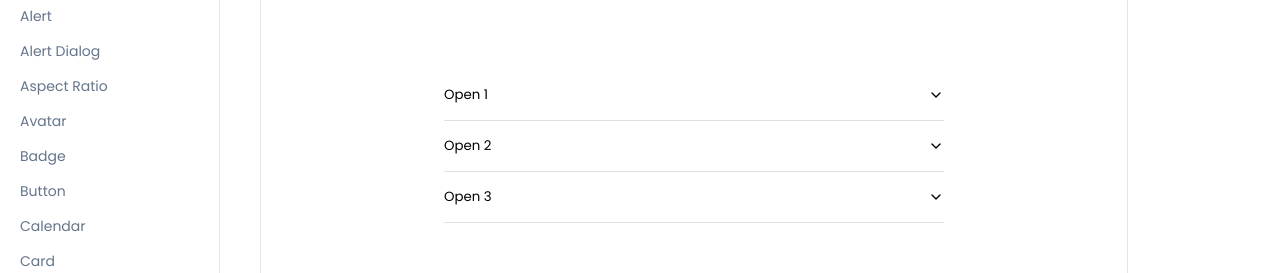
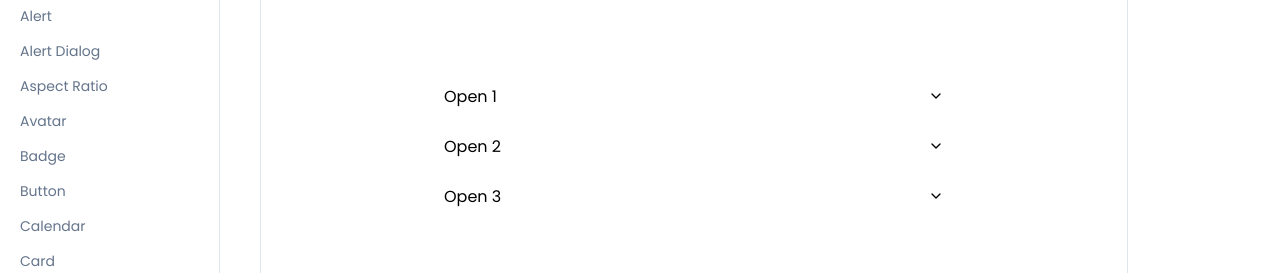
Before and after one commit to adam-ridhwan/ui-component-library, a React (Vite) app: page /docs/components/accordion in a window 1280 px wide. Shown: the part 342-615 px from the top of the page. Built offline with nearby package versions, Linux system fonts and the light colour scheme.

Commit message:
fix: transition fix

```diff
--- a/src/components/ui/accordion/Accordion.docs.tsx
+++ b/src/components/ui/accordion/Accordion.docs.tsx
@@ -1,4 +1,3 @@
-import ChevronDownIcon from '@/assets/svg/ChevronDownIcon';
 import Chevronright from '@/assets/svg/ChevronRightIcon';
 import NavigationLink from '@/components/navigation-link';
 import Path from '@/components/path';
@@ -11,6 +10,7 @@ import { COMPONENTS, COMPONENTS_ROUTES } from '@/utils/constants';
 import { convertToTitleCase } from '@/utils/convertToTitleCase';
 import { FC } from 'react';
 import styles from './AccordionDocsStyles.module.css';
+import './AccordionStyles.css';
 
 interface IAccordionProps {
   title: string;
@@ -48,34 +48,31 @@ const AccordionDocs: FC<IAccordionProps> = () => {
           <div className={styles.preview_container}>
             {selectedTab === Tab.PREVIEW && (
               <div className={styles.component_container}>
-                <Accordion.Root defaultIndex={-1}>
-                  <Accordion.Item index={0}>
-                    <Accordion.Header>
-                      <Accordion.Trigger>Open 1</Accordion.Trigger>
+                <Accordion.Root className='AccordionRoot' defaultIndex={-1} type='single'>
+                  <Accordion.Item className='AccordionItem' index={0}>
+                    <Accordion.Header className='AccordionHeader'>
+                      <Accordion.Trigger className='AccordionTrigger'>Open 1</Accordion.Trigger>
                     </Accordion.Header>
-                    <Accordion.Content>
+                    <Accordion.Content className='AccordionContent'>
+                      Lorem ipsum dolor sit amet, consectetur adipiscing elit, sed do eiusmod tempor incididunt ut
+                      labore et dolore magna aliqua.
+                    </Accordion.Content>
+                  </Accordion.Item>
+                  <Accordion.Item className='AccordionItem' index={1}>
+                    <Accordion.Header className='AccordionHeader'>
+                      <Accordion.Trigger className='AccordionTrigger'>Open 2</Accordion.Trigger>
+                    </Accordion.Header>
+                    <Accordion.Content className='AccordionContent'>
                       Lorem ipsum dolor sit amet, consectetur adipiscing elit, sed do eiusmod tempor incididunt ut
                       labore et dolore magna aliqua.
                     </Accordion.Content>
                   </Accordion.Item>
 
-                  <Accordion.Item index={1}>
-                    <Accordion.Header>
-                      <Accordion.Trigger>Open 2</Accordion.Trigger>
+                  <Accordion.Item className='AccordionItem' index={2}>
+                    <Accordion.Header className='AccordionHeader'>
+                      <Accordion.Trigger className='AccordionTrigger'>Open 3</Accordion.Trigger>
                     </Accordion.Header>
-
-                    <Accordion.Content>
-                      Lorem ipsum dolor sit amet, consectetur adipiscing elit, sed do eiusmod tempor incididunt ut
-                      labore et dolore magna aliqua.
-                    </Accordion.Content>
-                  </Accordion.Item>
-
-                  <Accordion.Item index={2}>
-                    <Accordion.Header>
-                      <Accordion.Trigger>Open 3</Accordion.Trigger>
-                    </Accordion.Header>
-
-                    <Accordion.Content>
+                    <Accordion.Content className='AccordionContent'>
                       Lorem ipsum dolor sit amet, consectetur adipiscing elit, sed do eiusmod tempor incididunt ut
                       labore et dolore magna aliqua.
                     </Accordion.Content>
--- a/src/components/ui/accordion/AccordionDocsStyles.module.css
+++ b/src/components/ui/accordion/AccordionDocsStyles.module.css
@@ -40,15 +40,12 @@
   margin-bottom: 2em;
   padding: 40px;
   display: flex;
+  justify-content: center;
   align-items: center;
-  justify-content: center;
 }
 
 .component_container {
-  display: flex;
-  flex-direction: column;
-  align-items: center;
-  justify-content: center;
+  margin: 50px 0;
 }
 
 .section_container h3 {
--- /dev/null
+++ b/src/components/ui/accordion/AccordionStyles.css
@@ -0,0 +1,48 @@
+:root {
+  --radix-accordion-content-height: 40px;
+  --radix-accordion-content-padding: 10px;
+}
+
+.AccordionRoot {
+  display: flex;
+  flex-direction: column;
+  width: 500px;
+  border-radius: 6px;
+}
+
+.AccordionItem {
+  /* overflow: hidden; */
+}
+
+.AccordionHeader {
+}
+
+.AccordionTrigger {
+  border-radius: 6px;
+  font-size: 16px;
+  height: 50px;
+  width: 100%;
+  cursor: pointer;
+  outline: none;
+  text-align: left;
+  border: none;
+  background-color: white;
+  flex: 1;
+  display: flex;
+  align-items: center;
+  justify-content: space-between;
+}
+
+.AccordionContent {
+  overflow: hidden;
+  font-size: 14px;
+  display: flex;
+  align-items: center;
+  color: #0f172a;
+  height: 0;
+  transition: height 300ms cubic-bezier(0.87, 0, 0.13, 1);
+}
+
+.AccordionContent[data-state='open'] {
+  height: var(--radix-accordion-content-height);
+}
--- a/src/components/ui/accordion/AccordionStyles.module.css
+++ /dev/null
@@ -1,22 +0,0 @@
-.accordion_root {
-  max-width: 500px;
-  border-radius: 6px;
-}
-
-.accordion_item {
-  /* height: 50px; */
-}
-
-.accordian_trigger {
-  border-radius: 6px;
-  height: 50px;
-  width: 100%;
-  cursor: pointer;
-  outline: none;
-  text-align: left;
-  border: none;
-  background-color: white;
-  display: flex;
-  align-items: center;
-  justify-content: space-between;
-}
--- a/src/components/ui/accordion/accordion.tsx
+++ b/src/components/ui/accordion/accordion.tsx
@@ -8,33 +8,28 @@ import styles from './AccordionStyles.module.css';
 interface AccordionContextData {
   activeIndexes: number[];
   setActiveIndexes: React.Dispatch<React.SetStateAction<number[]>>;
+  type: 'single' | 'multiple'; // Add a type property to the context
 }
 
 const AccordionContext = React.createContext<AccordionContextData | undefined>(undefined);
 
 interface AccordionProps {
   defaultIndex?: number;
+  type?: 'single' | 'multiple';
   children: React.ReactNode;
+  className?: string;
 }
 
-// single tabs open at once
-// const Accordion: React.FC<AccordionProps> = ({ defaultIndex = 0, children }) => {
-//   const [activeIndex, setActiveIndex] = React.useState(defaultIndex);
+const Accordion: React.FC<AccordionProps> = ({ children, defaultIndex = 0, type = 'single', className }) => {
+  const [activeIndexes, setActiveIndexes] = React.useState<number[]>([defaultIndex]);
 
-//   return (
-//     <AccordionContext.Provider value={{ activeIndex, setActiveIndex }}>
-//       <div className={styles.accordion_root}>{children}</div>
-//     </AccordionContext.Provider>
-//   );
-// };
-
-// Multiple tabs open at once
-const Accordion: React.FC<AccordionProps> = ({ children }) => {
-  const [activeIndexes, setActiveIndexes] = React.useState<number[]>([]);
+  React.useEffect(() => {
+    console.log(activeIndexes);
+  }, [activeIndexes]);
 
   return (
-    <AccordionContext.Provider value={{ activeIndexes, setActiveIndexes }}>
-      <div className={styles.accordion_root}>{children}</div>
+    <AccordionContext.Provider value={{ activeIndexes, setActiveIndexes, type }}>
+      <div className={className}>{children}</div>
     </AccordionContext.Provider>
   );
 };
@@ -48,24 +43,37 @@ type AccordionChild = React.ReactElement<AccordionHeaderProps | AccordionTrigger
 interface AccordionItemProps {
   index: number;
   children: AccordionChild | AccordionChild[];
+  className?: string;
 }
 
-const AccordionItem: React.FC<AccordionItemProps> = ({ index, children }) => {
-  const { activeIndexes, setActiveIndexes } = React.useContext(AccordionContext) as AccordionContextData;
+const AccordionItem: React.FC<AccordionItemProps> = ({ index, children, className }) => {
+  const { activeIndexes, setActiveIndexes, type } = React.useContext(AccordionContext) as AccordionContextData;
 
   const isActive = activeIndexes.includes(index);
 
+  const toggleAccordionTab = () => {
+    setActiveIndexes((prevIndexes) => {
+      const isActive = prevIndexes.includes(index);
+      if (isActive) {
+        return prevIndexes.filter((i) => i !== index);
+      } else {
+        if (type === 'single') {
+          return [index];
+        } else {
+          return [...prevIndexes, index];
+        }
+      }
+    });
+  };
+
   return (
-    <div className={styles.accordion_item}>
+    <div className={className}>
       {React.Children.map(children, (child) => {
         if (React.isValidElement(child)) {
           return React.cloneElement(child, {
             index,
             isActive,
-            toggleAccordionTab: () =>
-              isActive
-                ? setActiveIndexes(activeIndexes.filter((i) => i !== index))
-                : setActiveIndexes([...activeIndexes, index]),
+            toggleAccordionTab: toggleAccordionTab,
           });
         }
         return child;
@@ -87,11 +95,12 @@ type AccordionHeaderChild = React.ReactElement<AccordionHeaderChildProps>;
 
 interface AccordionHeaderProps {
   children: AccordionHeaderChild | AccordionHeaderChild[];
-  toggleAccordionTab: () => void;
-  index: number;
+  toggleAccordionTab?: () => void;
+  index?: number;
+  className?: string;
 }
 
-const AccordionHeader: React.FC<AccordionHeaderProps> = ({ children, toggleAccordionTab, index }) => {
+const AccordionHeader: React.FC<AccordionHeaderProps> = ({ children, toggleAccordionTab, index, className }) => {
   if (React.isValidElement<AccordionHeaderChildProps>(children)) {
     return React.cloneElement(children, { index, toggleAccordionTab });
   }
@@ -104,15 +113,21 @@ const AccordionHeader: React.FC<AccordionHeaderProps> = ({ children, toggleAccor
 
 interface AccordionTriggerProps {
   children: React.ReactNode;
-  toggleAccordionTab: () => void;
-  index: number;
+  toggleAccordionTab?: () => void;
+  index?: number;
+  className?: string;
 }
 
-const AccordionTrigger: React.FC<AccordionTriggerProps> = ({ children, toggleAccordionTab, index }) => {
+const AccordionTrigger: React.FC<AccordionTriggerProps> = ({ children, toggleAccordionTab, index, className }) => {
   const { activeIndexes } = React.useContext(AccordionContext) as AccordionContextData;
 
+  const handleClick = (event: React.MouseEvent) => {
+    event.stopPropagation();
+    toggleAccordionTab && toggleAccordionTab();
+  };
+
   return (
-    <button className={styles.accordian_trigger} onClick={toggleAccordionTab}>
+    <button onClick={handleClick} className={className}>
       {children}
 
       <svg
@@ -146,32 +161,14 @@ interface AccordionContentProps {
   children: React.ReactNode | null;
   toggleAccordionTab?: () => void;
   isActive?: boolean;
+  className?: string;
 }
 
-const AccordionContent: React.FC<AccordionContentProps> = ({ children, isActive }) => {
-  const [contentHeight, setContentHeight] = React.useState<number | null>(null);
-  const [padding] = React.useState<number | null>(10);
+const AccordionContent: React.FC<AccordionContentProps> = ({ children, className, isActive }) => {
   const contentRef = React.useRef<HTMLDivElement>(null);
 
-  React.useEffect(() => {
-    isActive ? setContentHeight(getContentHeight(padding)) : setContentHeight(null);
-  }, [isActive, padding]);
-
-  const getContentHeight = (padding: number | null): number => {
-    if (contentRef.current) return contentRef.current.scrollHeight + (padding || 0) * 2;
-    return 0;
-  };
-
-  const contentStyle = {
-    height: isActive ? `${contentHeight}px` : '0',
-    padding: isActive ? `${padding}px 0` : '0',
-    overflow: 'hidden',
-    transition: 'height 300ms cubic-bezier(0.87, 0, 0.13, 1), padding 300ms cubic-bezier(0.87, 0, 0.13, 1)',
-    borderBottom: '1px solid #e0e0e0',
-  };
-
   return (
-    <div ref={contentRef} style={contentStyle}>
+    <div ref={contentRef} className={className} data-state={isActive ? 'open' : 'closed'}>
       {children}
     </div>
   );
```
